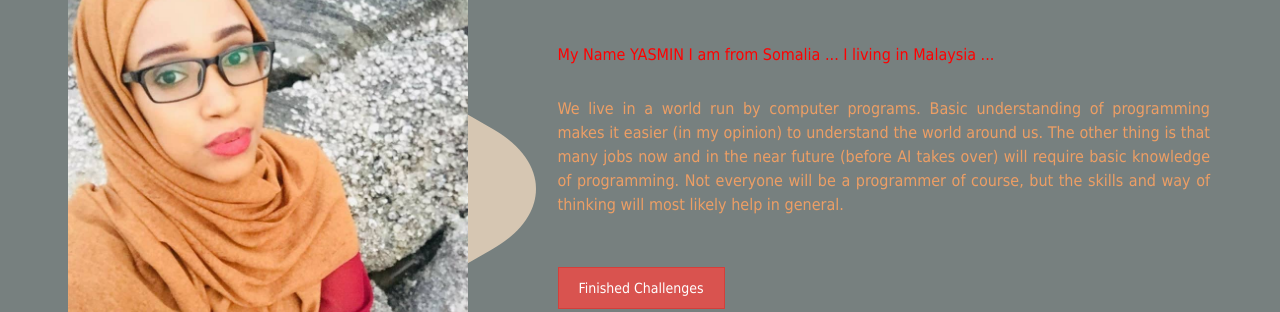
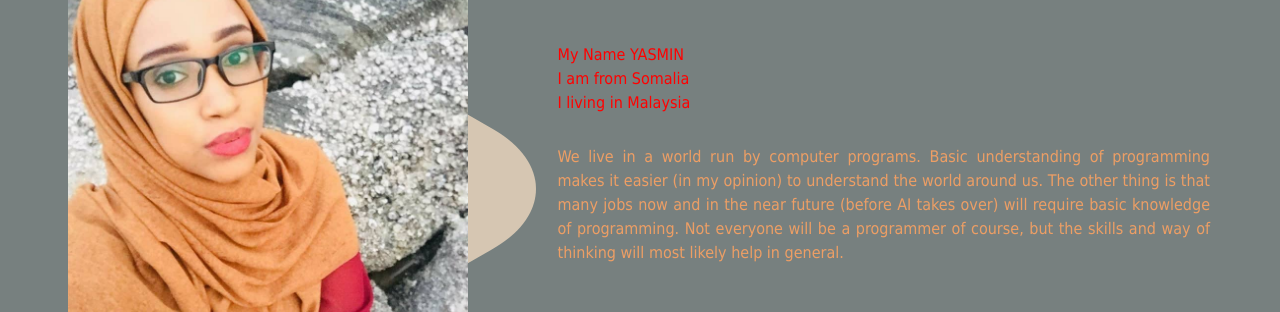
Before and after one commit to flower143/About-Me, a plain HTML site: page index.html in a window 1280 px wide. Shown: the part 149-461 px from the top of the page. Drawn offline with nearby package versions, Linux system fonts and the light colour scheme.

Commit message:
Update index.html

```diff
--- a/index.html
+++ b/index.html
@@ -35,9 +35,9 @@
 			</h2>
 
 			<p class="p-first text-white">
-				My Name YASMIN
-				I am from Somalia ...
-				I living in Malaysia ...
+				My Name YASMIN<br>
+				I am from Somalia <br>
+				I living in Malaysia <br>
 			</p>
 			<p class="text-white">
 		  We live in a world run by computer programs. Basic understanding of programming makes it easier (in my opinion) to understand the world around us. The other thing is that many jobs now and in the near future (before AI takes over) will require basic knowledge of programming. Not everyone will be a programmer of course, but the skills and way of thinking will most likely help in general.
```
